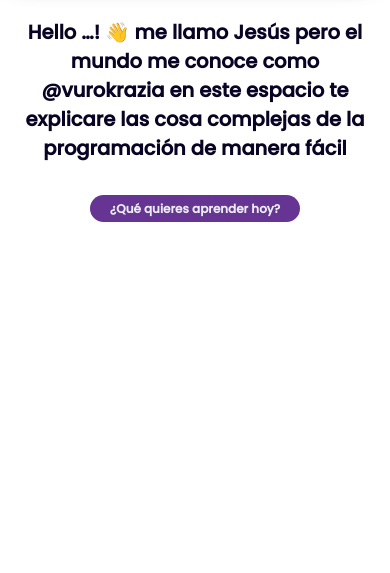
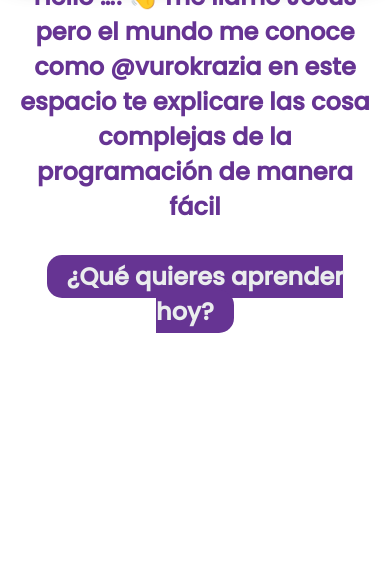
Before and after one commit to Wil-Alex/site_JM, a PHP site: page / in a window 390 px wide. Shown: the part 131-704 px from the top of the page. Run offline with PHP 8.4, Linux system fonts and the light colour scheme.

Commit message:
media queries mejoran mensaje

```diff
--- a/estilos/section.css
+++ b/estilos/section.css
@@ -17,7 +17,7 @@
     justify-content: center;
     text-align: center;
     padding: 0px 25px;
-    color: var(--color-secundary);
+    color: var(--color-primary);
 }
 
 
@@ -58,6 +58,7 @@
         display: grid;
         grid-template-columns: 1fr;
         grid-template-rows: 1fr;
+
     }
 
 
@@ -66,8 +67,9 @@
         align-items: center;
         justify-content: center;
         padding: 0px 0px;
+    }
 
-    }
+
 
     .banner__img{
         display: none;
@@ -77,16 +79,16 @@
 
 }
 
-
-@media (max-width: 1280px){
+/*
+@media (max-width: 1232px){
 
 
     .banner__mensaje{
-        font-size:small;
+        font-size: 16px;
     }
      .banner__mensaje a{
-        font-size:12px;
+        font-size: 16px;
     }
 
 
-}
+} */
```
